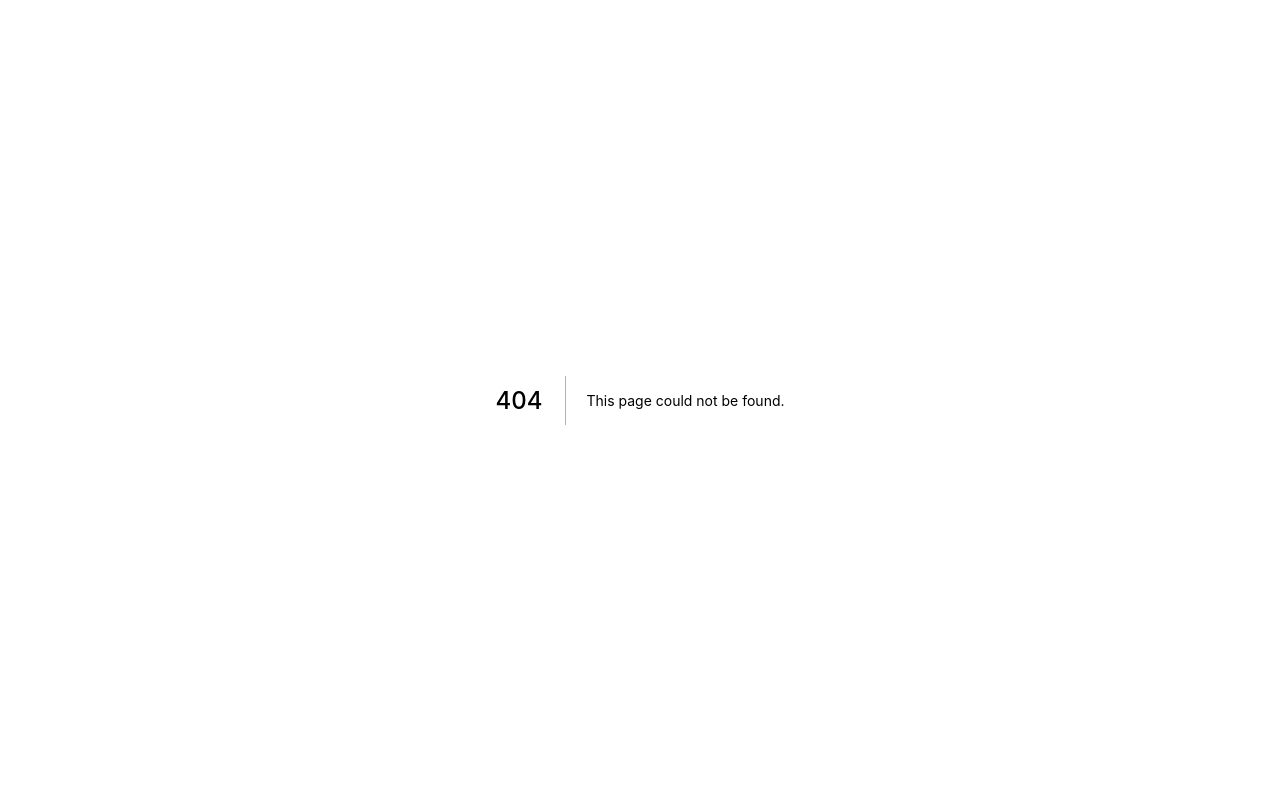
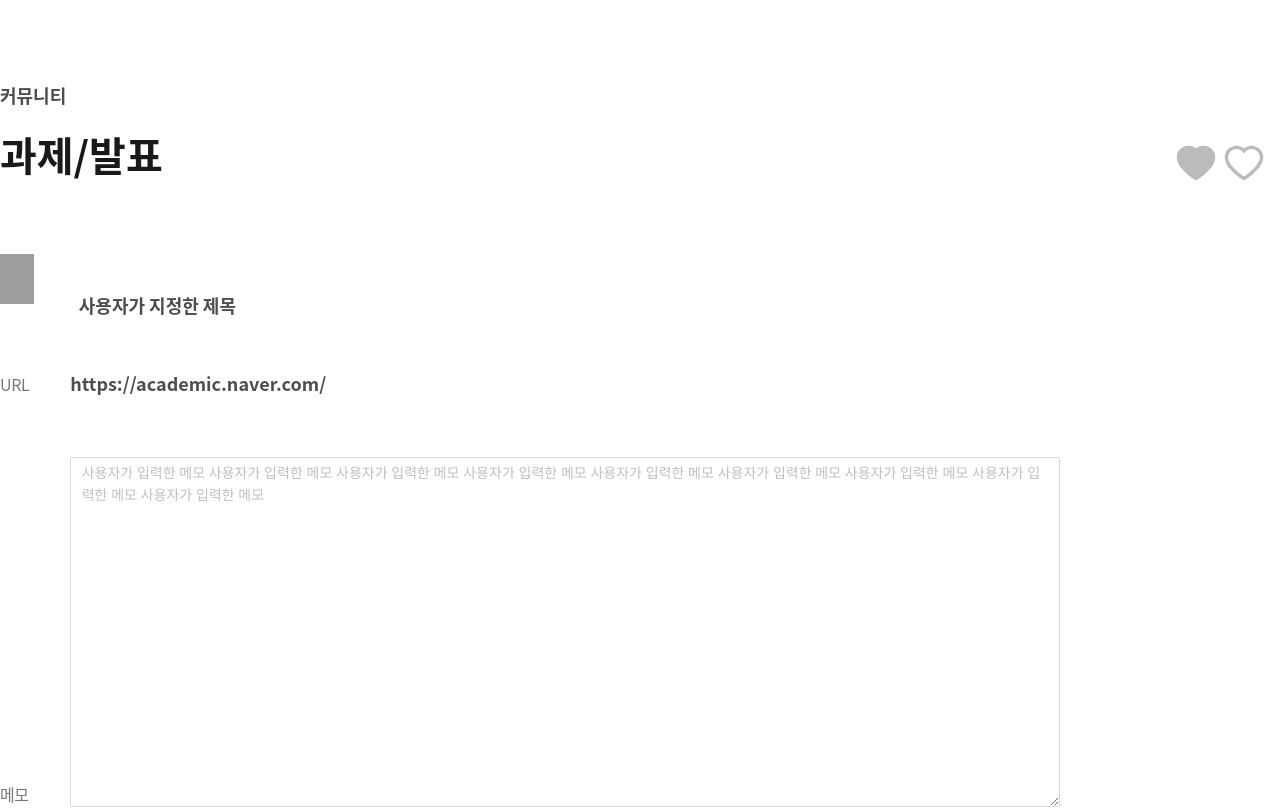
Before and after one commit to jjmmll0727/5th-mini-team3-web, a Next.js app in the folder team3_mini/Frontend/: page /comunity_detail in a window 1280 px wide. Before the commit this address had no page. Shown: the top 809 px of the page. Built offline with nearby package versions, Linux system fonts and the light colour scheme; grey boxes are pictures that could not be loaded.

Commit message:
Add files via upload
community version.1

```diff
--- /dev/null
+++ b/team3_mini/Frontend/pages/comunity_detail.js
@@ -0,0 +1,125 @@
+import React, { Component } from 'react';
+import styled from "@emotion/styled";
+import { HeartFilled,HeartOutlined } from "@ant-design/icons";
+import 'antd/dist/antd.css';
+import { Button} from 'antd';
+import logo from "./image/img_listore_community_detailView.png";
+import { Input } from 'antd';
+
+const App = styled.div`
+  width:100%;
+  display: flex;
+  flex-direction: column;
+
+  `;
+  const Memo=styled.div`
+  flex-direction:row;
+  margin-top:55px;
+  margin-bottom:50px;
+    label{
+      margin-right:41px;
+      font-size:16px;
+      font: normal normal normal 16px/24px Noto Sans CJK KR;
+      letter-spacing: -0.4px;
+      color: #767676;
+    }
+    TextArea{
+      color: #4D4D4D;
+
+      width:990px;
+      height:350px;
+    }
+    span{
+      line-height:200%;
+    }
+  `;
+  const Content=styled.div`
+
+  img{
+    width: 34px;
+    height: 50px;
+    margin-right:41px;
+    margin-bottom:60px;
+  }
+  span{
+    font: normal normal bold 26px/38px Noto Sans CJK KR;
+    color: #4D4D4D;
+
+    font-size:18px;
+  }
+  label{
+    font-size:16px;
+    font: normal normal normal 16px/24px Noto Sans CJK KR;
+    letter-spacing: -0.4px;
+    color: #767676;
+    margin-right:41px;
+    margin-bottom:60px;
+
+  }
+
+  div{
+    margin-top:60px;
+
+    Button{
+      font: normal normal medium 14px/20px Noto Sans CJK KR;
+      border: 1px solid #4D4D4D;
+      font-size-14px;
+      width:65px;
+      height:38px;
+      background-color::#FFFFFF;
+    }
+  }
+
+  `;
+  const Title=styled.div`
+    margin-bottom:70px;
+    margin-top:66px;
+    font: normal normal bold 40px/59px Noto Sans CJK KR;
+
+    label:nth-of-type(1){
+      font-size:18px;
+      color: #4D4D4D;
+      float:left;
+
+    }
+    label:nth-of-type(2){
+      font-size:40px;
+      color:#191919;
+    }
+    button{
+      color: #BBBBBB;
+      float:right;
+      font-size:40px;
+    }
+
+  `;
+
+const { TextArea } = Input;
+const Detail = () => (
+  <App >
+    <Title>
+      <label >커뮤니티</label><br></br>
+      <label >과제/발표</label>
+      <Button type="link" ><HeartFilled /><HeartOutlined /></Button>
+    </Title>
+    <Content>
+    <img src={logo} alto="logo"/> <span>사용자가 지정한 제목</span><br></br>
+    <label>URL</label><span>https://academic.naver.com/</span><br></br>
+    </Content>
+
+    <Memo>
+    <label>메모</label>
+    <TextArea placeholder="사용자가 입력한 메모 사용자가 입력한 메모 사용자가 입력한 메모 사용자가 입력한 메모 사용자가 입력한 메모 사용자가 입력한 메모 사용자가 입력한 메모 사용자가 입력한 메모 사용자가 입력한 메모"
+             readOnly/>
+  </Memo>
+  <Content>
+
+    <label>파일</label><span>https://academic.naver.com/</span><br></br>
+    <div>
+      <label>공개<br></br>설정</label><Button>공개</Button>
+    </div>
+    </Content>
+  </App>
+);
+
+export default Detail;
```
Also changed, not shown: team3_mini/Frontend/pages/community_main.js (added, +103 -0 lines).
